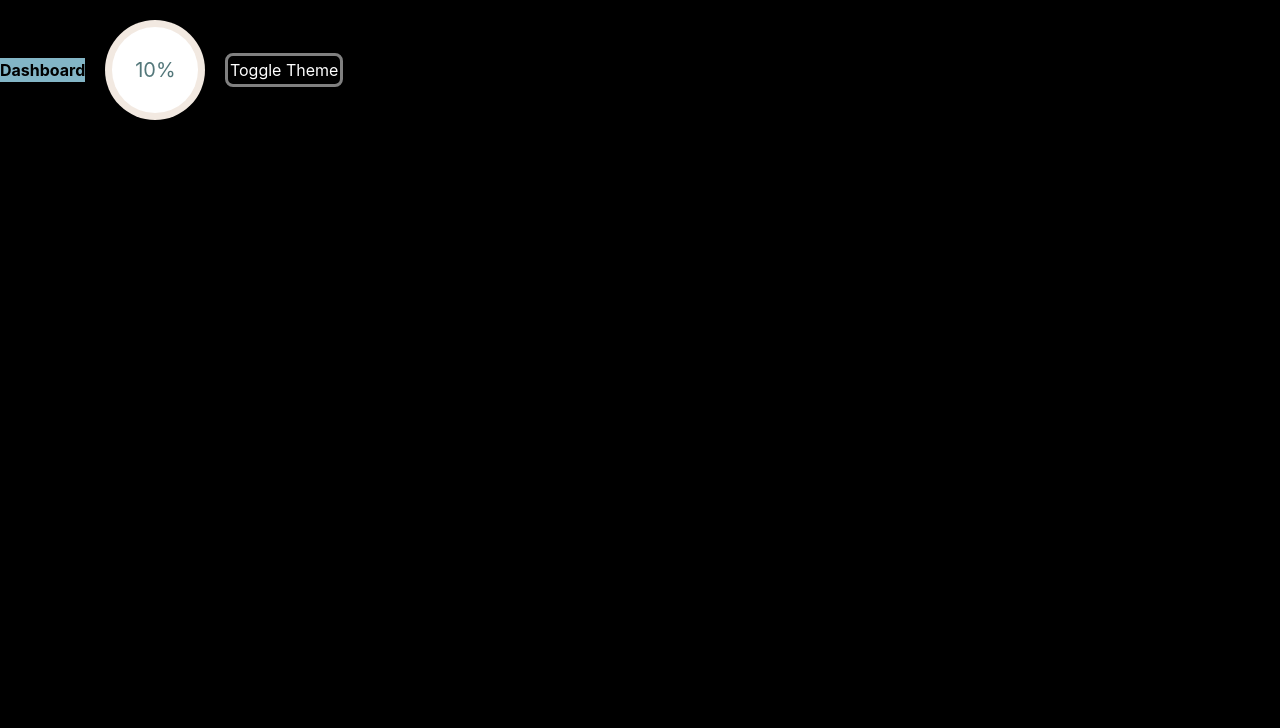
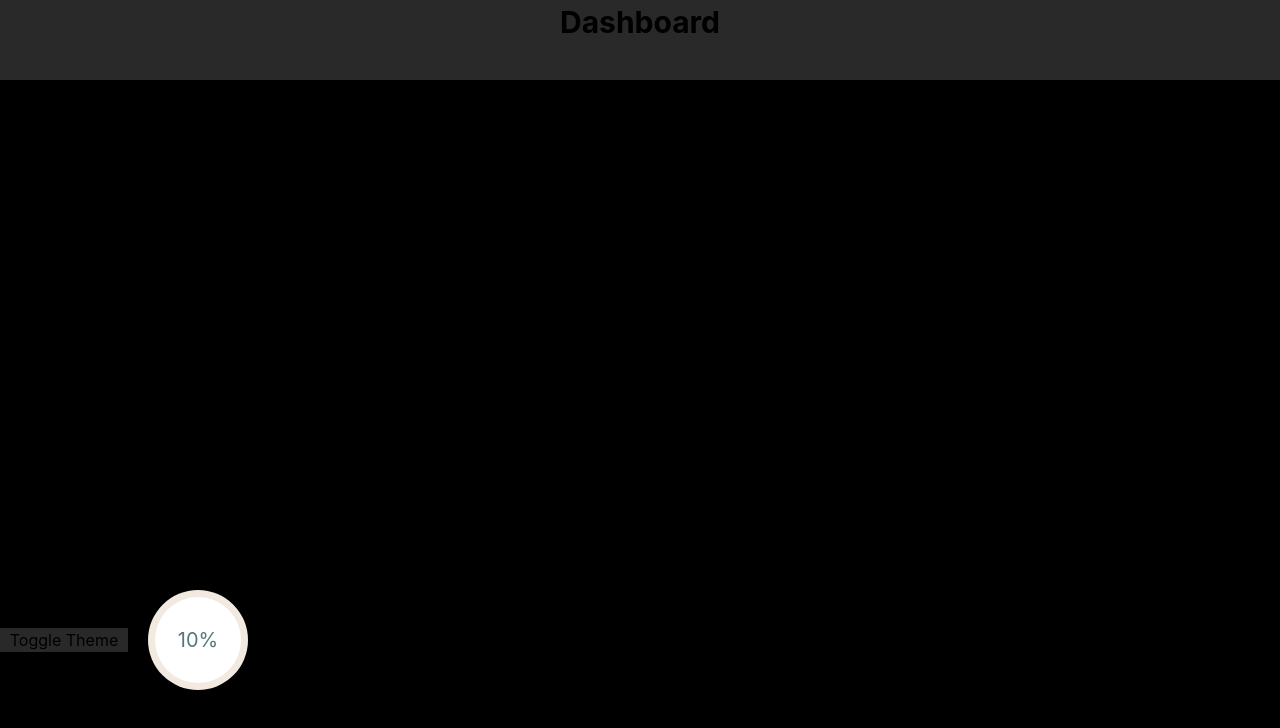
Before and after one commit to BrennanA757/LightweightSecurityExtensionThing, a browser extension: page src/dashboard.html in a window 1280 px wide. Shown: the top 728 px of the page. Drawn offline with Linux system fonts and the light colour scheme.

Commit message:
Updated css layout

```diff
--- a/src/dashboard.css
+++ b/src/dashboard.css
@@ -1,3 +1,22 @@
+body {
+  display: grid;
+  grid-template-columns: 40vw, 60vw;
+  grid-template-rows: 100vw;
+  height: 90vh;
+  background-color: #292929;
+}
+
+header {
+  position: fixed;
+  top: 0;
+  left: 0;
+  width: 100%;
+  height: 10vh;
+  font-size: 30px;
+  text-align: center;
+  background-color: #292929;
+}
+
 .score-container {
   position: relative;
   width: 160px;
@@ -34,3 +53,30 @@
   font-weight: bold;
   color: #333;
 }
+
+.box {
+  display: flex;
+  flex-direction: column;
+  align-items: center;
+  justify-content: center;
+}
+
+#first-section {
+  width: 10%;
+  background-color: #292929;
+}
+
+#second-section {
+  width: 30%;
+  background-color: #292929;
+}
+
+#toggle-theme-btn {
+  background-color: #2b2d36;
+  border-color: #3f3f3f;
+  border-width: 0.2rem;
+  padding: 0.1rem;
+  font-size: 1rem;
+  border-radius: 0.5rem;
+  cursor: pointer;
+}
--- a/src/dashboard.html
+++ b/src/dashboard.html
@@ -7,34 +7,20 @@
     href="../static/purecss-circular-progress-bar-master/css-circular-prog-bar.css"
   />
   <div class="dark:bg-grey-800" style="display: flex; align-items: center">
-    <header
-      class="text-3x1 font-bold"
-      style="background-color: rgb(131, 181, 198)"
-    >
-      Dashboard
-    </header>
+    <header class="font-bold">Dashboard</header>
     <body style="background-color: black">
-      <div class="progress-circle" id="score-circle">
-        <span id="scoreText">10%</span>
-        <div class="left-half-clipper">
-          <div class="first50-bar"></div>
-          <div class="value-bar"></div>
+      <div id="first-section" class="box">
+        <button id="toggleThemeBtn">Toggle Theme</button>
+      </div>
+      <div id="section-section" class="box">
+        <div class="progress-circle" id="score-circle">
+          <span id="scoreText">10%</span>
+          <div class="left-half-clipper">
+            <div class="first50-bar"></div>
+            <div class="value-bar"></div>
+          </div>
         </div>
       </div>
-      <button
-        id="toggleThemeBtn"
-        style="
-          background-color: black;
-          border-color: grey;
-          color: white;
-          border-width: 0.2rem;
-          padding: 0.1rem;
-          font-size: 1rem;
-          border-radius: 0.5rem;
-        "
-      >
-        Toggle Theme
-      </button>
     </body>
   </div>
   <script src="dashboard.js"></script>
```
